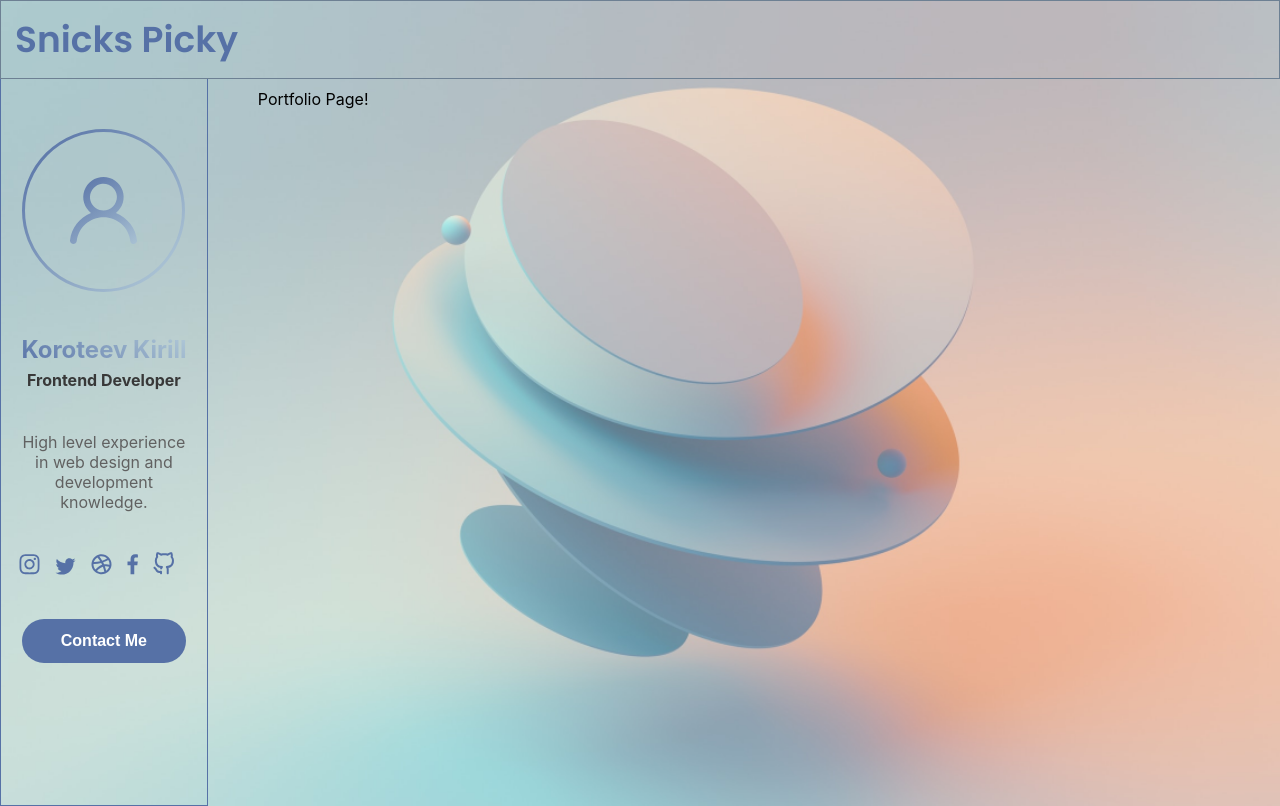
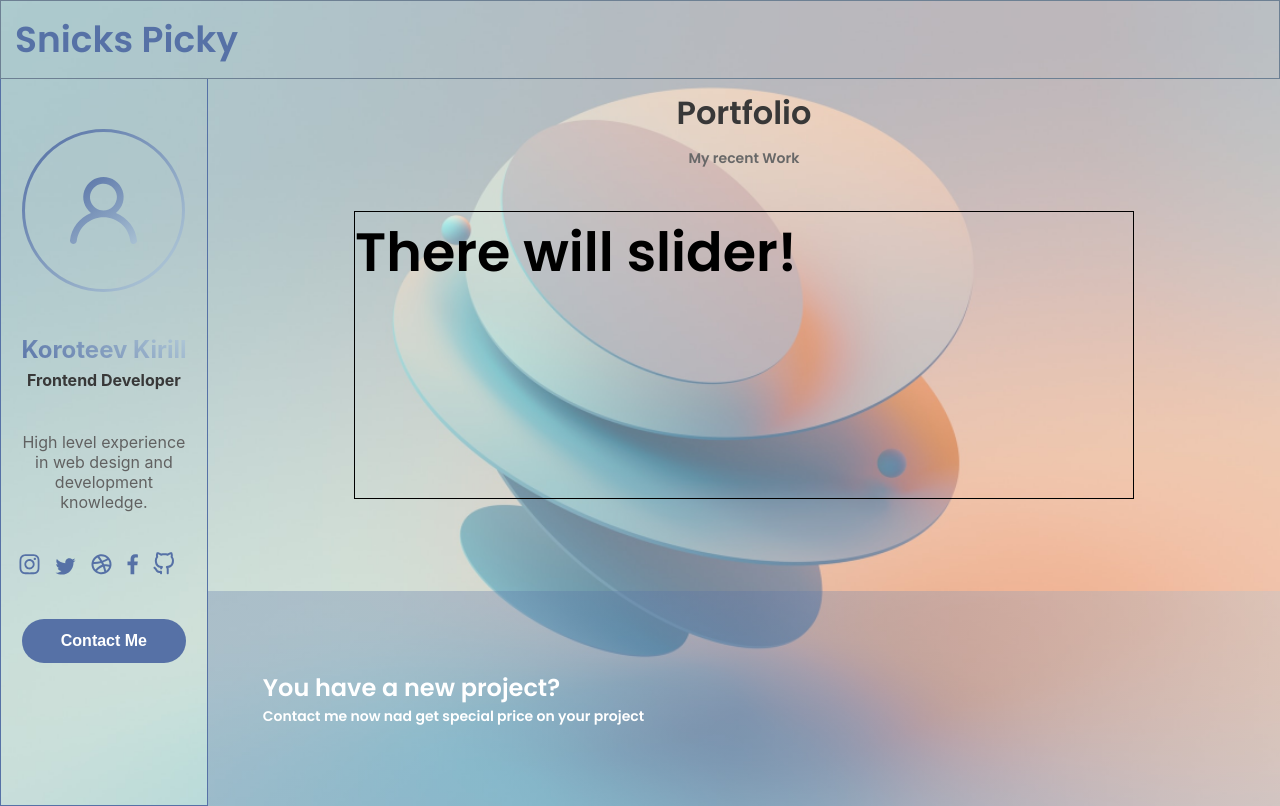
Before and after one commit to korotkir/korotkir.github.io, a React (Create React App) app: page /portfolio in a window 1280 px wide. Built offline with nearby package versions, Linux system fonts and the light colour scheme; no server answers.

Commit message:
added Portfolio Page

```diff
--- a/src/components/page/PortfolioPage/PortfolioPage.css
+++ b/src/components/page/PortfolioPage/PortfolioPage.css
@@ -1,11 +1,62 @@
 .PortfolioPage {
+  font-family: "Poppins", serif;
+  font-style: normal;
   display: flex;
   flex-grow: 3;
   flex-direction: column;
-  justify-content: flex-start;
-  align-content: center;
-  padding: 10px 50px;
+  justify-content: space-between;
+  align-items: center;
+  padding: 10px 50px 0 50px;
   width: 100%;
+}
+
+.PageTitle {
+  font-style: normal;
+  font-weight: 600;
+  font-size: 32px;
+  line-height: 48px;
+  color: #383838;
+}
+
+.PageDesc {
+  font-weight: 500;
+  font-size: 14px;
+  line-height: 21px;
+  color: #686868;
+  margin-bottom: 30px;
+}
+
+.slider {
+  width: 80%;
+  height: 40%;
+  font-size: 54px;
+  border: 1px solid;
+  margin-bottom: 80px;
+}
+
+footer {
+  display: flex;
+  flex-direction: column;
+  justify-content: center;
+  background: linear-gradient(97.31deg, rgba(86, 113, 166, 0.3) 49.55%, rgba(179, 203, 217, 0.3) 100.33%);
+  height: 30%;
+  width: calc(100% + 100px);
+  color: #FFFFFF;
+}
+
+.FooterHeader {
+  font-weight: 600;
+  font-size: 24px;
+  line-height: 36px;
+  color: #FFFFFF;
+  margin-left: 55px;
+}
+
+.FooterDesc {
+  font-weight: 500;
+  font-size: 14px;
+  line-height: 21px;
+  margin-left: 55px;
 }
 
 @media (max-width: 1000px) {
@@ -14,6 +65,10 @@
     margin: 0 auto;
     align-items: center;
   }
+
+  footer {
+    height: 250px;
+  }
 }
 
 /*# sourceMappingURL=PortfolioPage.css.map */
--- a/src/components/page/PortfolioPage/PortfolioPage.js
+++ b/src/components/page/PortfolioPage/PortfolioPage.js
@@ -2,7 +2,13 @@ import './PortfolioPage.css'
 
 const PortfolioPage = () => (
   <div className={"PortfolioPage"}>
-    Portfolio Page!
+    <h1 className={"PageTitle"}>Portfolio</h1>
+    <span className={"PageDesc"}>My recent Work</span>
+    <div className="slider">There will slider!</div>
+    <footer>
+      <h2 className={"FooterHeader"}>You have a new project?</h2>
+      <p className={"FooterDesc"}>Contact me now nad get special price on your project</p>
+    </footer>
   </div>
 )
 
--- a/src/components/page/PortfolioPage/PortfolioPage.sass
+++ b/src/components/page/PortfolioPage/PortfolioPage.sass
@@ -1,14 +1,62 @@
 .PortfolioPage
+  font-family: 'Poppins', serif
+  font-style: normal
   display: flex
   flex-grow: 3
   flex-direction: column
-  justify-content: flex-start
-  align-content: center
-  padding: 10px 50px
+  justify-content: space-between
+  align-items: center
+  padding: 10px 50px 0 50px
   width: 100%
+
+.PageTitle
+  font-style: normal
+  font-weight: 600
+  font-size: 32px
+  line-height: 48px
+  color: #383838
+
+.PageDesc
+  font-weight: 500
+  font-size: 14px
+  line-height: 21px
+  color: #686868
+  margin-bottom: 30px
+
+.slider
+  width: 80%
+  height: 40%
+  font-size: 54px
+  border: 1px solid
+  margin-bottom: 80px
+
+footer
+  display: flex
+  flex-direction: column
+  justify-content: center
+  background: linear-gradient(97.31deg, rgba(86, 113, 166, 0.3) 49.55%, rgba(179, 203, 217, 0.3) 100.33%)
+  height: 30%
+  width: calc(100% + 100px)
+  color: #FFFFFF
+
+.FooterHeader
+  font-weight: 600
+  font-size: 24px
+  line-height: 36px
+  color: #FFFFFF
+  margin-left: 55px
+
+.FooterDesc
+  font-weight: 500
+  font-size: 14px
+  line-height: 21px
+  margin-left: 55px
 
 @media (max-width: 1000px)
   .PortfolioPage
     padding: 0
     margin: 0 auto
     align-items: center
+
+  footer
+    height: 250px
```
Also changed, not shown: 1 other file (tests, documents, lock files or other folders).
